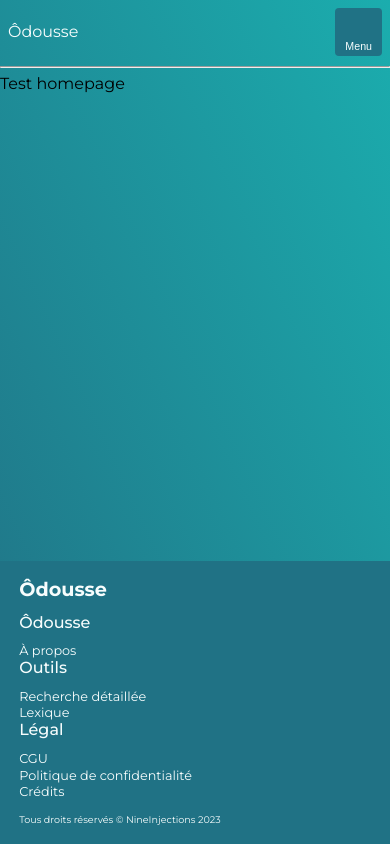
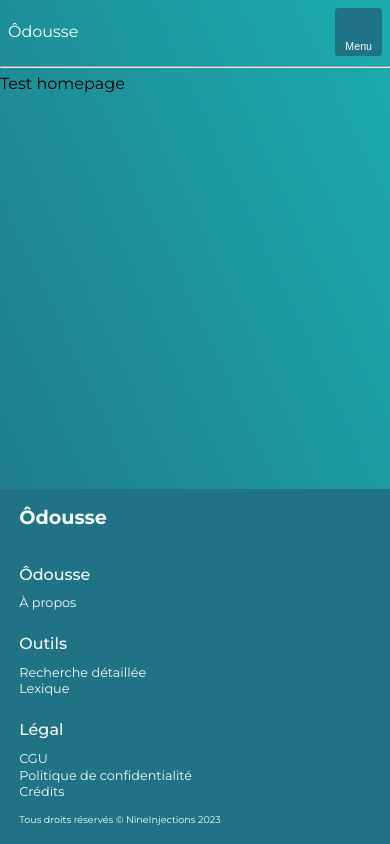
Before and after one commit to severine-cuenot/odousse_FE, a React app: page / in a window 390 px wide. Shown: the top 844 px of the page. Built offline with nearby package versions, Linux system fonts and the light colour scheme.

Commit message:
:art: style : change some css for mobile footer

```diff
--- a/src/components/AppFooter/style.scss
+++ b/src/components/AppFooter/style.scss
@@ -29,8 +29,11 @@
   }
 
   &__section-title {
-    padding-bottom: 0.8em;
+    padding: 1.5em 0 0.8em;
     font-weight: vars.$fontMedium;
+    @include mixin.medium {
+      padding-bottom: 0.8em;
+    }
   }
 
   &__section-list {
```
